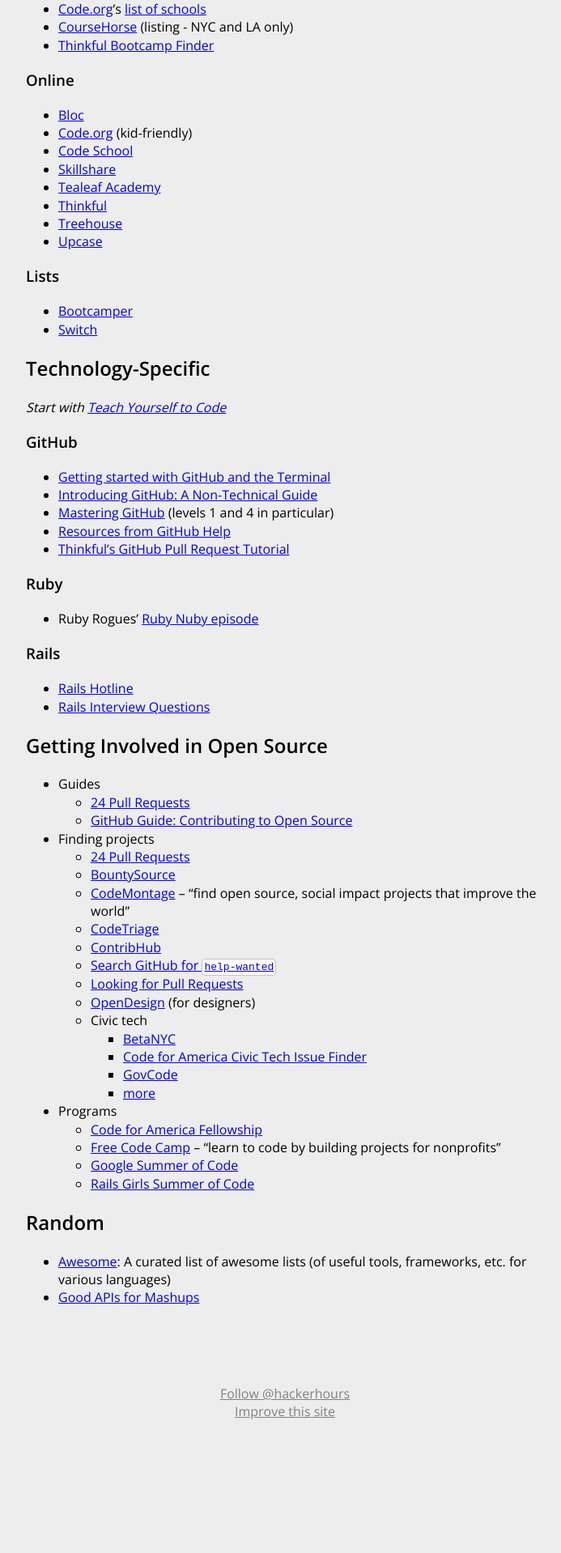
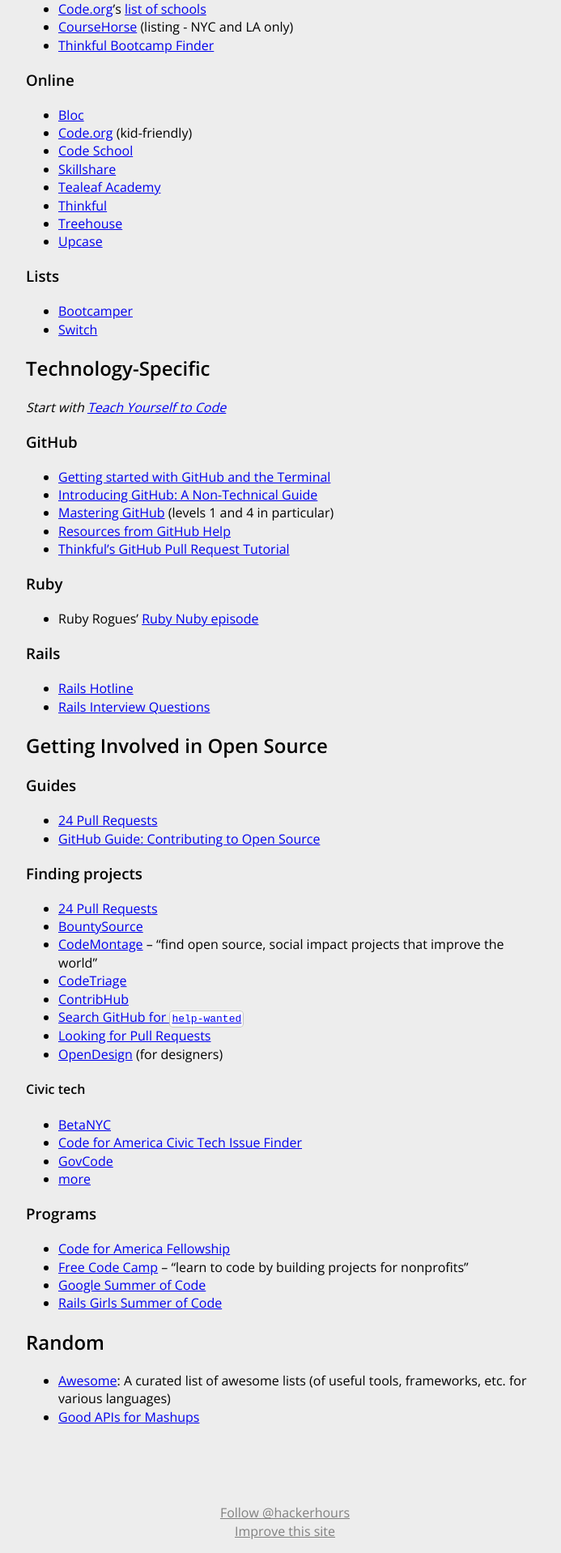
Before and after one commit to HackerHours/hackerhours.org, a Jekyll site: the page built from resources.md, in a window 1280 px wide. Shown: the part 1692-3610 px from the top of the page at 81% size, without its empty margins (288-981 px from the left). Built offline with Jekyll 4.4.1, drawn with Linux system fonts in a browser that asks for light colours; comment, search, counter and statistics services are not loaded; before the commit the page ends 3462 px from its top, so only the background shows below that.

```diff
--- a/resources.md
+++ b/resources.md
@@ -97,28 +97,35 @@ All are language-agnostic.
 
 ## Getting Involved in Open Source
 
-* Guides
-    * [24 Pull Requests](http://24pullrequests.com/contributing)
-    * [GitHub Guide: Contributing to Open Source](https://guides.github.com/overviews/os-contributing/)
-* Finding projects
-    * [24 Pull Requests](http://24pullrequests.com/)
-    * [BountySource](https://www.bountysource.com/)
-    * [CodeMontage](http://codemontage.com/) – "find open source, social impact projects that improve the world"
-    * [CodeTriage](http://www.codetriage.com/)
-    * [ContribHub](http://contribhub.com/)
-    * [Search GitHub for `help-wanted`](https://github.com/search?o=desc&q=state%3Aopen+label%3A%22help+wanted%22&s=created&type=Issues&utf8=%E2%9C%93)
-    * [Looking for Pull Requests](http://www.lookingforpullrequests.com/)
-    * [OpenDesign](http://opendesign.io/) (for designers)
-    * Civic tech
-        * [BetaNYC](https://talk.beta.nyc/c/devs-corner)
-        * [Code for America Civic Tech Issue Finder](https://www.codeforamerica.org/geeks/civicissues)
-        * [GovCode](https://www.govcode.org/)
-        * [more](https://github.com/osscommunity/starters/issues/2)
-* Programs
-    * [Code for America Fellowship](http://www.codeforamerica.org/about/fellowship/)
-    * [Free Code Camp](http://www.freecodecamp.com/learn-to-code) – "learn to code by building projects for nonprofits"
-    * [Google Summer of Code](https://developers.google.com/open-source/soc/)
-    * [Rails Girls Summer of Code](http://railsgirlssummerofcode.org/)
+### Guides
+
+* [24 Pull Requests](http://24pullrequests.com/contributing)
+* [GitHub Guide: Contributing to Open Source](https://guides.github.com/overviews/os-contributing/)
+
+### Finding projects
+
+* [24 Pull Requests](http://24pullrequests.com/)
+* [BountySource](https://www.bountysource.com/)
+* [CodeMontage](http://codemontage.com/) – "find open source, social impact projects that improve the world"
+* [CodeTriage](http://www.codetriage.com/)
+* [ContribHub](http://contribhub.com/)
+* [Search GitHub for `help-wanted`](https://github.com/search?o=desc&q=state%3Aopen+label%3A%22help+wanted%22&s=created&type=Issues&utf8=%E2%9C%93)
+* [Looking for Pull Requests](http://www.lookingforpullrequests.com/)
+* [OpenDesign](http://opendesign.io/) (for designers)
+
+#### Civic tech
+
+* [BetaNYC](https://talk.beta.nyc/c/devs-corner)
+* [Code for America Civic Tech Issue Finder](https://www.codeforamerica.org/geeks/civicissues)
+* [GovCode](https://www.govcode.org/)
+* [more](https://github.com/osscommunity/starters/issues/2)
+
+### Programs
+
+* [Code for America Fellowship](http://www.codeforamerica.org/about/fellowship/)
+* [Free Code Camp](http://www.freecodecamp.com/learn-to-code) – "learn to code by building projects for nonprofits"
+* [Google Summer of Code](https://developers.google.com/open-source/soc/)
+* [Rails Girls Summer of Code](http://railsgirlssummerofcode.org/)
 
 ## Random
 
```
